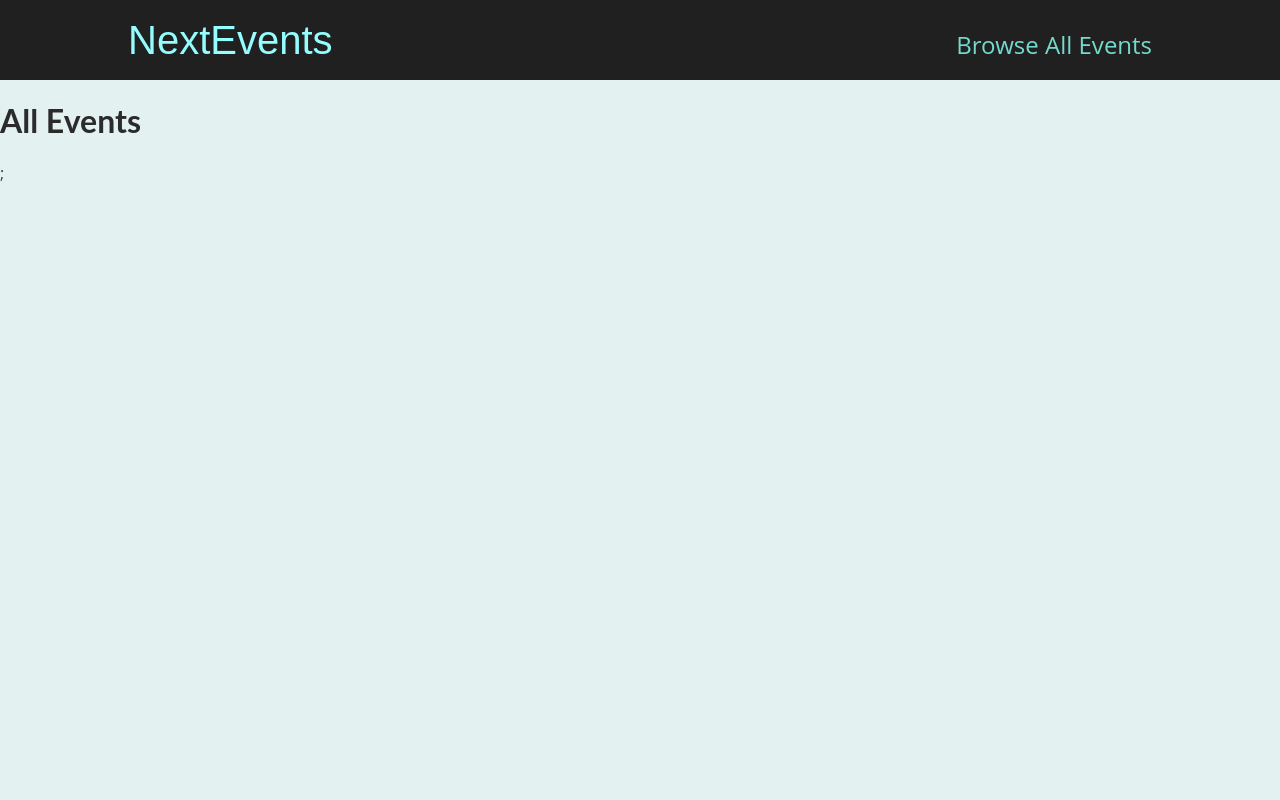
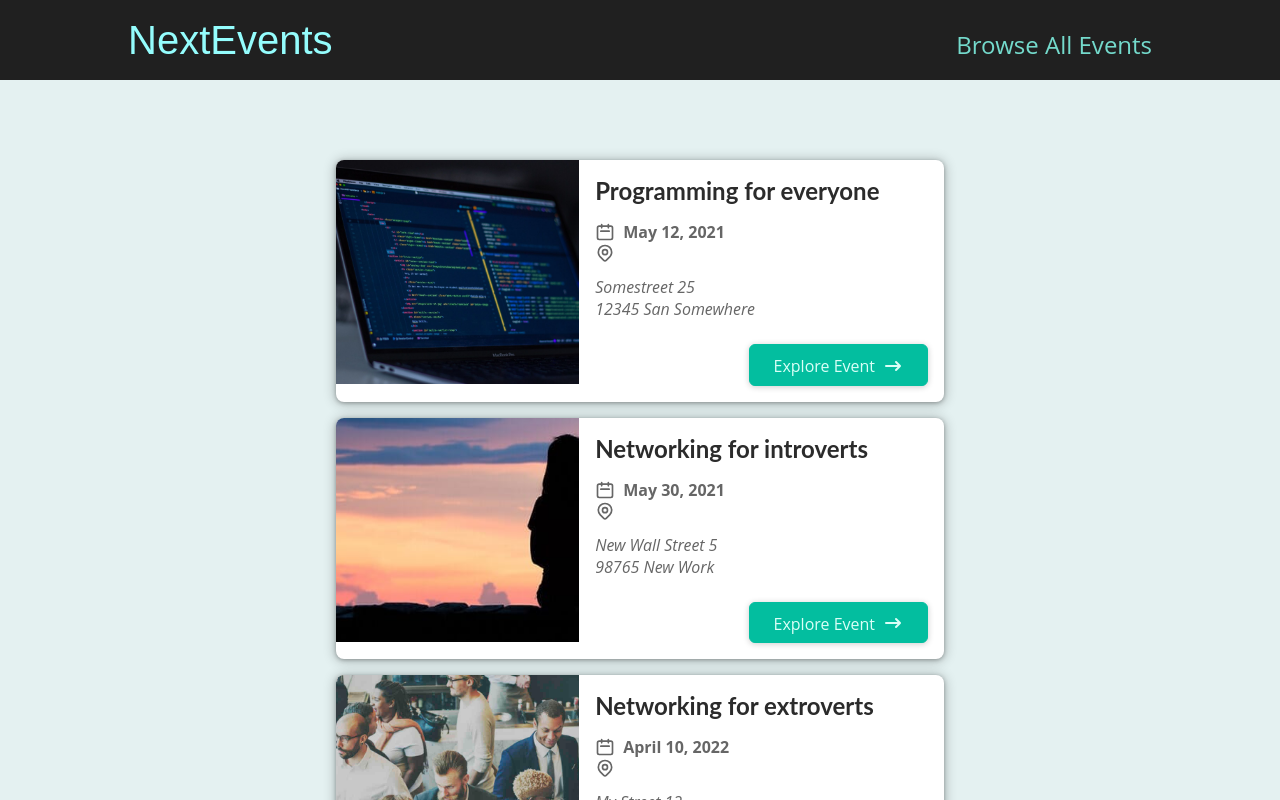
Before and after one commit to joepasss/next_study, a Next.js app in the folder events-app/: page /events in a window 1280 px wide. Shown: the top 800 px of the page. Built offline with nearby package versions, Linux system fonts and the light colour scheme.

Commit message:
woring in all events page

```diff
--- a/events-app/pages/_app.tsx
+++ b/events-app/pages/_app.tsx
@@ -5,7 +5,7 @@ import Layout from "../components/layout/Layout";
 export default function App({ Component, pageProps }: AppProps) {
   return (
     <Layout>
-      <Component {...pageProps} />;
+      <Component {...pageProps} />
     </Layout>
   );
 }
--- a/events-app/pages/events/index.tsx
+++ b/events-app/pages/events/index.tsx
@@ -1,9 +1,13 @@
 import React from "react";
+import EventList from "../../components/events/EventList";
+import { getAllEvents } from "../../dummy-data";
 
 const AllEventsPage = () => {
+  const events = getAllEvents();
+
   return (
     <div>
-      <h1>All Events</h1>
+      <EventList items={events} />
     </div>
   );
 };
```
